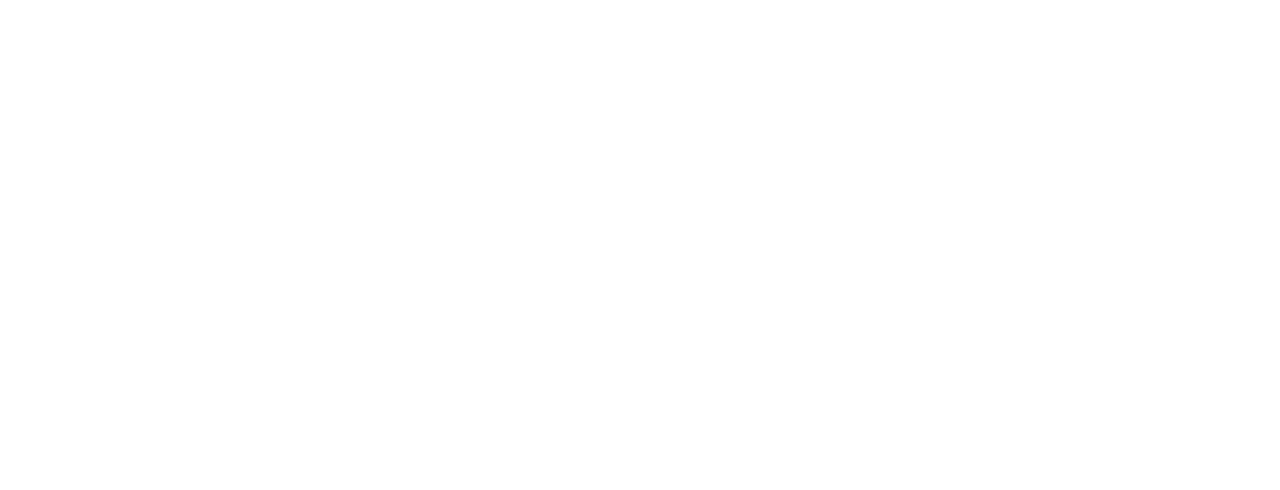
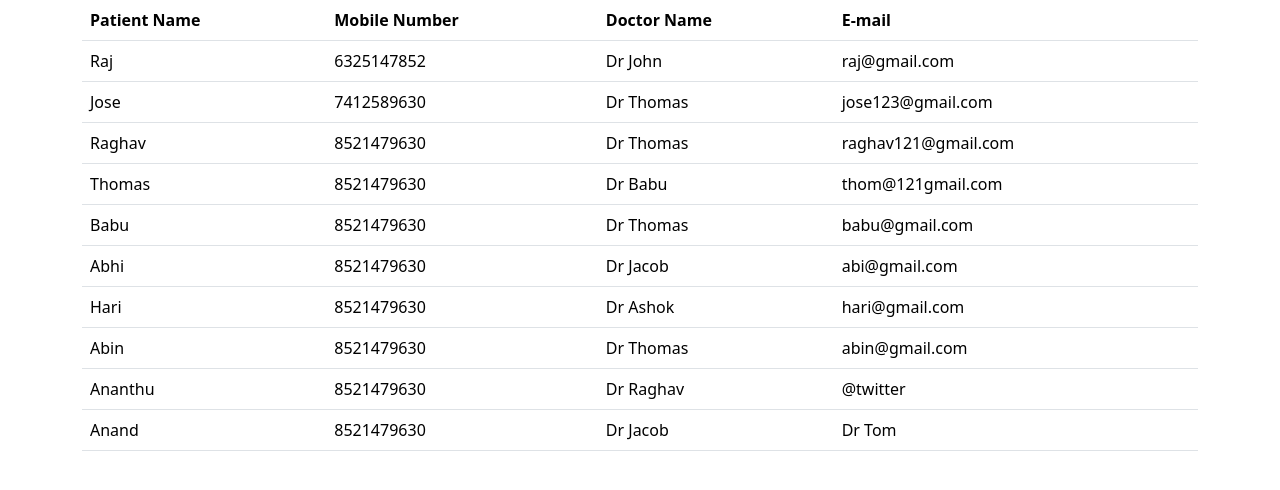
Before and after one commit to harianchery/Patient-APP, a plain HTML site: page viewall.html in a window 1280 px wide. Drawn offline with nearby package versions, Linux system fonts and the light colour scheme.

Commit message:
Viewfile created

```diff
--- a/viewall.html
+++ b/viewall.html
@@ -8,6 +8,84 @@
     <title>Document</title>
 </head>
 <body>
+    <div class="container">
+        <div class="row">
+            <div class="col col-sm-12 col-md-12 col-lg-12 col-xl-12 col-xxl-12">
+                <table class="table">
+                    <thead>
+                      <tr>
+                        <th scope="col">Patient Name</th>
+                        <th scope="col">Mobile Number</th>
+                        <th scope="col">Doctor Name</th>
+                        <th scope="col">E-mail</th>
+                      </tr>
+                    </thead>
+                    <tbody>
+                      <tr>
+                        <td scope="row">Raj</td>
+                        <td>6325147852</td>
+                        <td>Dr John</td>
+                        <td>raj@gmail.com</td>
+                      </tr>
+                      <tr>
+                        <td scope="row">Jose</td>
+                        <td>7412589630</td>
+                        <td>Dr Thomas</td>
+                        <td>jose123@gmail.com</td>
+                      </tr>
+                      <tr>
+                        <td scope="row">Raghav</td>
+                        <td>8521479630</td>
+                        <td >Dr Thomas</td>
+                        <td>raghav121@gmail.com</td>
+                      </tr>
+                      <tr>
+                        <td scope="row">Thomas</td>
+                        <td>8521479630</td>
+                        <td >Dr Babu</td>
+                        <td>thom@121gmail.com</td>
+                      </tr>
+                      <tr>
+                        <td scope="row">Babu</td>
+                        <td>8521479630</td>
+                        <td >Dr Thomas</td>
+                        <td>babu@gmail.com</td>
+                      </tr>
+                      <tr>
+                        <td scope="row">Abhi</td>
+                        <td>8521479630</td>
+                        <td >Dr Jacob</td>
+                        <td>abi@gmail.com</td>
+                      </tr>
+                      <tr>
+                        <td scope="row">Hari</td>
+                        <td>8521479630</td>
+                        <td >Dr Ashok</td>
+                        <td>hari@gmail.com</td>
+                      </tr>
+                      <tr>
+                        <td scope="row">Abin</td>
+                        <td>8521479630</td>
+                        <td >Dr Thomas</td>
+                        <td>abin@gmail.com</td>
+                      </tr>
+                      <tr>
+                        <td scope="row">Ananthu</td>
+                        <td>8521479630</td>
+                        <td >Dr Raghav</td>
+                        <td>@twitter</td>
+                      </tr>
+                      <tr>
+                        <td scope="row">Anand</td>
+                        <td>8521479630</td>
+                        <td >Dr Jacob</td>
+                        <td>Dr Tom</td>
+                      </tr>
+                    </tbody>
+                  </table>
+            </div>
+        </div>
+    </div>
     <script src="https://cdn.jsdelivr.net/npm/bootstrap@5.3.3/dist/js/bootstrap.bundle.min.js" integrity="sha384-YvpcrYf0tY3lHB60NNkmXc5s9fDVZLESaAA55NDzOxhy9GkcIdslK1eN7N6jIeHz" crossorigin="anonymous"></script>
 
 </body>
```
